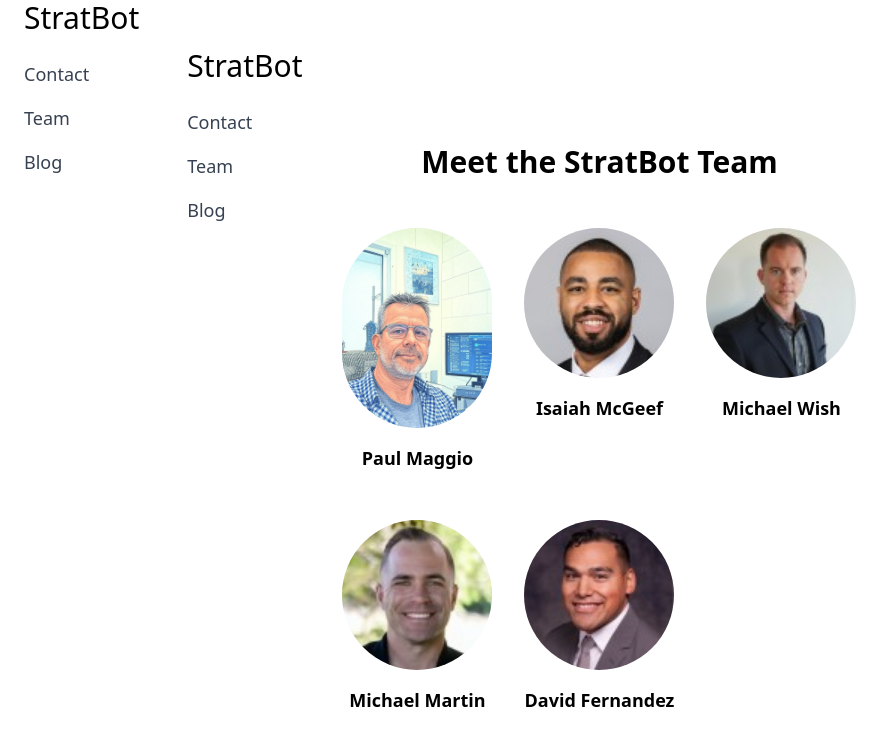
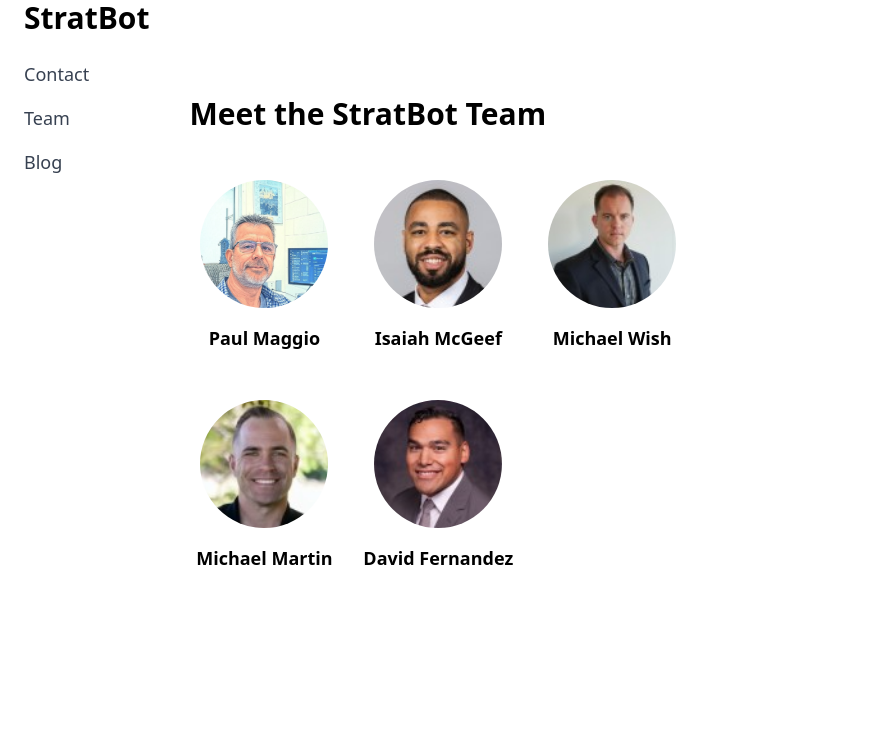
Before and after one commit to TalonAI/stratbot-site, a Next.js app: page /team in a window 1280 px wide. Shown: the top 746 px of the page, without its empty margins (0-894 px from the left). Built offline with nearby package versions, Linux system fonts and the light colour scheme.

Commit message:
Rebuilt layout and team page with vertical nav and centered grid

```diff
--- a/pages/team.js
+++ b/pages/team.js
@@ -1,9 +1,6 @@
-// pages/team.js
-import Image from 'next/image';
-import Layout from '../components/Layout';
+import Image from "next/image";
 
-export default function Team() {
-  const teamMembers = [
+const team = [
   { name: "Paul Maggio", image: "/images/paul-ai.jpg" },
   { name: "Isaiah McGeef", image: "/images/isaiah.jpg" },
   { name: "Michael Wish", image: "/images/mike-w.jpg" },
@@ -11,25 +8,27 @@ export default function Team() {
   { name: "David Fernandez", image: "/images/david.jpg" },
 ];
 
+export default function Team() {
   return (
-    <Layout>
     <div className="max-w-6xl mx-auto px-4 py-12">
-        <h1 className="text-3xl font-bold text-center mb-12">Meet the StratBot Team</h1>
-        <div className="grid grid-cols-1 sm:grid-cols-2 md:grid-cols-3 gap-y-12 gap-x-8 justify-items-center">
-          {teamMembers.map((member, index) => (
-            <div key={index} className="flex flex-col items-center text-center">
+      <h1 className="text-3xl font-extrabold mb-12 text-left">Meet the StratBot Team</h1>
+
+      <div className="grid grid-cols-1 sm:grid-cols-2 md:grid-cols-3 gap-y-12 gap-x-6">
+        {team.map((member, i) => (
+          <div key={i} className="flex flex-col items-center">
+            <div className="w-32 h-32 relative mb-4">
               <Image
                 src={member.image}
                 alt={member.name}
-                width={150}
-                height={150}
-                className="rounded-full object-cover"
+                layout="fill"
+                objectFit="cover"
+                className="rounded-full"
               />
-              <p className="mt-4 font-semibold text-lg">{member.name}</p>
+            </div>
+            <p className="text-lg font-semibold">{member.name}</p>
           </div>
         ))}
       </div>
     </div>
-    </Layout>
   );
 }
```
Lines whose indentation alone changed are shown as unchanged.
